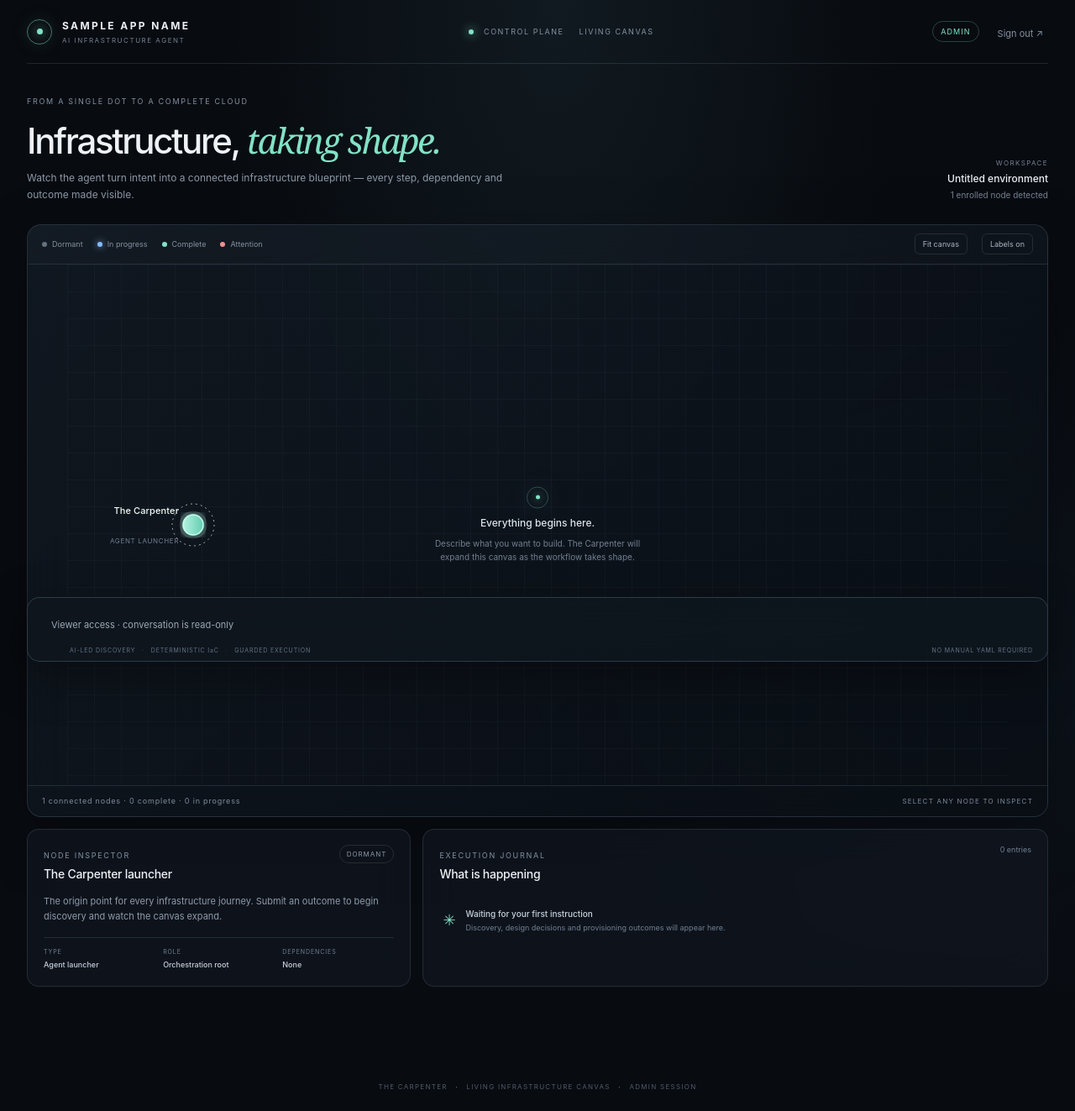
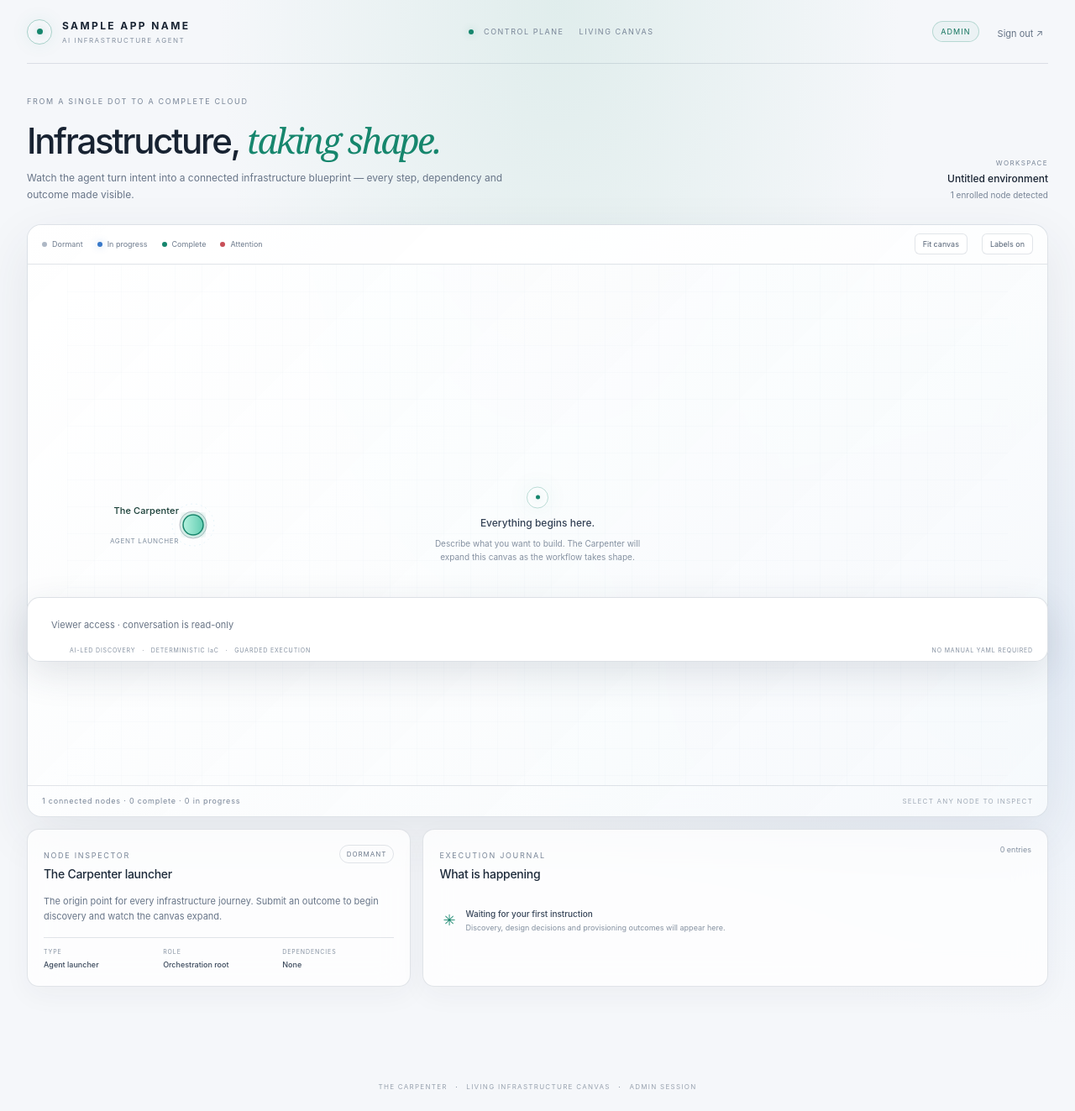
Before and after one commit to roime81/The-Carpenter, a FastAPI app: template backend/app/templates/index.html in a window 1280 px wide. Shown: the whole page at 84% size. Run offline with FastAPI, Linux system fonts and the light colour scheme; the template is opened without the code that fills it: most values are stand-ins (such as "Sample title", 1, 10 or a date in 2020); some libraries are stand-ins or nearby versions.

Commit message:
style(ui): switch Living Infrastructure Canvas to white theme

```diff
--- a/backend/app/static/style.css
+++ b/backend/app/static/style.css
@@ -22,3 +22,84 @@ button,textarea{font:inherit}.workspace{width:min(1500px,calc(100% - 64px));marg
 .auth-shell{width:min(430px,calc(100% - 32px));min-height:100vh;margin:0 auto;display:flex;flex-direction:column}.auth-shell .brand{padding:58px 0 26px;text-align:center}.auth-shell .brand-mark{width:34px;height:34px;border:1px solid #777b84;border-radius:10px;margin:0 auto 11px;display:grid;place-items:center;font-family:Georgia,serif;font-size:21px}.auth-shell .brand-name{font-size:15px;letter-spacing:.2em;text-transform:uppercase;font-weight:650}.auth-shell .brand-tagline{margin-top:7px;color:#737780;font-size:9px;letter-spacing:.22em}.auth-card{margin:auto 0;padding:28px;border:1px solid #303944;border-radius:17px;background:rgba(18,24,32,.96);box-shadow:0 18px 60px #0008}.auth-card h1{margin:13px 0 8px;font-weight:500;font-size:29px;letter-spacing:-.04em}.auth-card p{margin:0 0 24px;color:#969ba4;font-size:13px;line-height:1.6}.auth-card label{display:block;margin-bottom:8px;color:#b8bdc6;font-size:11px}.auth-card input{width:100%;border:1px solid #3a444f;border-radius:9px;outline:0;padding:12px;color:#f5f5f6;background:#111820;font:inherit;font-size:14px}.auth-card input:focus{border-color:#9298a4}.auth-card button{width:100%;margin-top:15px;height:38px;border:0;border-radius:9px;background:#baf4e2;color:#111;font-size:13px;font-weight:650;cursor:pointer}.auth-error{margin:0 0 15px;padding:10px 12px;border:1px solid #713d41;border-radius:8px;color:#ffb9b9;background:#341b1e;font-size:12px}.auth-help{margin-top:18px;color:#747984;font-size:10px;line-height:1.5}
 @media(max-width:850px){.workspace{width:calc(100% - 32px)}.canvas-heading{align-items:start;gap:15px}.canvas-meta{padding-top:6px}.lower-grid{grid-template-columns:1fr}.panel{min-height:unset}.journal-list{max-height:170px}}
 @media(max-width:560px){.workspace{width:calc(100% - 22px)}.topbar{height:62px}.topbar-center{display:none}.canvas-heading{padding:28px 0 19px;display:block}.canvas-meta{text-align:left;margin-top:15px}.graph-viewport{height:430px;min-height:430px}.canvas-legend{gap:9px;flex-wrap:wrap}.canvas-legend span{font-size:8px}.canvas-toolbar{padding:0 9px}.canvas-actions{gap:5px}.tool-button{padding:6px}.canvas-bottom{padding:0 10px;font-size:8px}.canvas-bottom span:last-child{font-size:7px}.inspector-facts{grid-template-columns:1fr 1fr}.prompt-right>span{display:none}.dock-foot{font-size:6px}.role-chip{display:none}}
+
+
+/* Living Infrastructure Canvas — porcelain light theme */
+:root{
+ color-scheme:light;
+ --muted:#697586;--line:rgba(76,94,116,.16);--panel:rgba(255,255,255,.82);
+ --mint:#16866d;--blue:#3979c9;--amber:#a86b17;--red:#c84f58;
+ background:#f5f7fa;color:#182332;
+}
+body{
+ background:radial-gradient(ellipse at 52% 0%,rgba(207,229,225,.55),transparent 43%),
+ radial-gradient(ellipse at 100% 60%,rgba(216,229,246,.48),transparent 38%),#f5f7fa;
+ color:#182332;
+}
+.brand-lockup{color:#182332}.brand-lockup small{color:#8490a0}
+.brand-mark{border-color:rgba(22,134,109,.35);box-shadow:0 0 22px rgba(22,134,109,.08)}
+.brand-mark span,.live-indicator{background:var(--mint);box-shadow:0 0 10px rgba(22,134,109,.25)}
+.topbar{border-bottom-color:var(--line)}
+.topbar-center,.eyebrow,.meta-label,.meta-sub{color:#788597}
+.role-chip{color:#14745f;border-color:rgba(22,134,109,.25);background:rgba(22,134,109,.045)}
+.quiet-button{color:#657386}.quiet-button:hover{color:#182332}
+.canvas-heading h1 em{color:#16866d}
+.canvas-heading p{color:#687588}
+.canvas-stage{border-color:rgba(95,115,139,.2);background:linear-gradient(135deg,rgba(255,255,255,.94),rgba(247,250,252,.9));box-shadow:0 22px 65px rgba(41,57,76,.09)}
+.canvas-toolbar{border-bottom-color:var(--line);background:rgba(255,255,255,.55)}
+.canvas-legend span{color:#6f7c8e}
+.dot-idle{background:#aeb8c5}.dot-active{background:var(--blue);box-shadow:0 0 8px rgba(57,121,201,.35)}.dot-done{background:var(--mint)}.dot-blocked{background:var(--red)}
+.tool-button{border-color:var(--line);color:#536174;background:rgba(255,255,255,.72)}
+.tool-button:hover{border-color:rgba(22,134,109,.42);color:#182332;background:#fff}
+.canvas-empty-hint strong{color:#334155}.canvas-empty-hint small{color:#8591a1}
+.hint-orbit{border-color:rgba(22,134,109,.28);box-shadow:0 0 28px rgba(22,134,109,.08)}
+.hint-orbit i{background:var(--mint);box-shadow:0 0 10px rgba(22,134,109,.25)}
+.graph-edge{stroke:rgba(112,132,155,.34)}
+.graph-edge.done{stroke:rgba(22,134,109,.62)}
+.graph-edge.active{stroke:rgba(57,121,201,.9)}
+.node-label{fill:#344256}.node-sub{fill:#8290a1}
+.graph-node.status-done .node-core{fill:#2eb493;stroke:#147d65}
+.graph-node.status-active .node-core{fill:#5797e4;stroke:#2867b1}
+.graph-node.status-idle .node-core{fill:#dce3eb;stroke:#9aa8b8}
+.graph-node.status-blocked .node-core{fill:#dc6870;stroke:#b9434d}
+.graph-node.status-root .node-core{fill:url(#root-fill);stroke:#16866d}
+.graph-node.status-root .node-label{fill:#173d35}
+.graph-node:hover .node-core,.graph-node:focus .node-core{stroke:#172b43}
+.canvas-bottom{border-top-color:var(--line);color:#788597}
+.canvas-bottom i,.canvas-bottom span:last-child{color:#a0aab7}
+.panel{border-color:var(--line);background:rgba(255,255,255,.78);box-shadow:0 10px 32px rgba(41,57,76,.045);backdrop-filter:blur(18px)}
+.panel-heading h2{color:#1d2a3a}
+.status-pill{border-color:var(--line);color:#6c798b}
+.status-pill.active{color:#286bb5;border-color:rgba(57,121,201,.3);background:rgba(57,121,201,.05)}
+.status-pill.done{color:#14745f;border-color:rgba(22,134,109,.3);background:rgba(22,134,109,.05)}
+.status-pill.blocked{color:#b9434d;border-color:rgba(200,79,88,.3);background:rgba(200,79,88,.05)}
+.inspector>p{color:#687588}
+.inspector-facts{border-top-color:var(--line)}
+.inspector-facts div span,.journal-count{color:#8490a0}
+.inspector-facts div strong{color:#3b495c}
+.journal-empty strong{color:#354357}.journal-empty small{color:#8490a0}
+.journal-entry{border-bottom-color:rgba(76,94,116,.09)}
+.journal-entry small{color:#8490a0}.journal-entry p{color:#566477}
+.journal-marker{background:#aeb8c5}.journal-entry.assistant .journal-marker{background:var(--mint)}
+.journal-spark{color:var(--mint)}
+.prompt-dock{border-color:rgba(95,115,139,.22);background:rgba(255,255,255,.94);box-shadow:0 14px 44px rgba(41,57,76,.13);backdrop-filter:blur(24px)}
+.prompt-orb{border-color:rgba(22,134,109,.38)}.prompt-orb span{background:var(--mint);box-shadow:0 0 10px rgba(22,134,109,.28)}
+.prompt-dock textarea{color:#1d2a3a}.prompt-dock textarea::placeholder{color:#8a96a6}
+.prompt-right>span,.dock-foot{color:#8490a0}
+.prompt-right button{background:#d8f2e9;color:#145a49}.prompt-right button:hover{background:#bce8d9}
+.workspace>footer{color:#98a2af}.workspace>footer span{color:#687588}
+.read-only-notice{color:#697586}
+/* Sign-in surface follows the same light visual language */
+.auth-shell{color:#182332}
+.auth-shell .brand-mark{border-color:#b7c4d0;color:#16866d}
+.auth-shell .brand-tagline{color:#8490a0}
+.auth-card{border-color:#dce3eb;background:rgba(255,255,255,.92);box-shadow:0 18px 55px rgba(41,57,76,.1)}
+.auth-card h1{color:#182332}
+.auth-card p{color:#687588}
+.auth-card label{color:#536174}
+.auth-card input{border-color:#d4dde7;color:#182332;background:#f8fafc}
+.auth-card input:focus{border-color:#6cae9b}
+.auth-card button{background:#d8f2e9;color:#145a49}
+.auth-card button:hover{background:#bce8d9}
+.auth-help{color:#8490a0}
+.auth-error{border-color:#efc8cb;color:#a63f49;background:#fff2f3}
```
